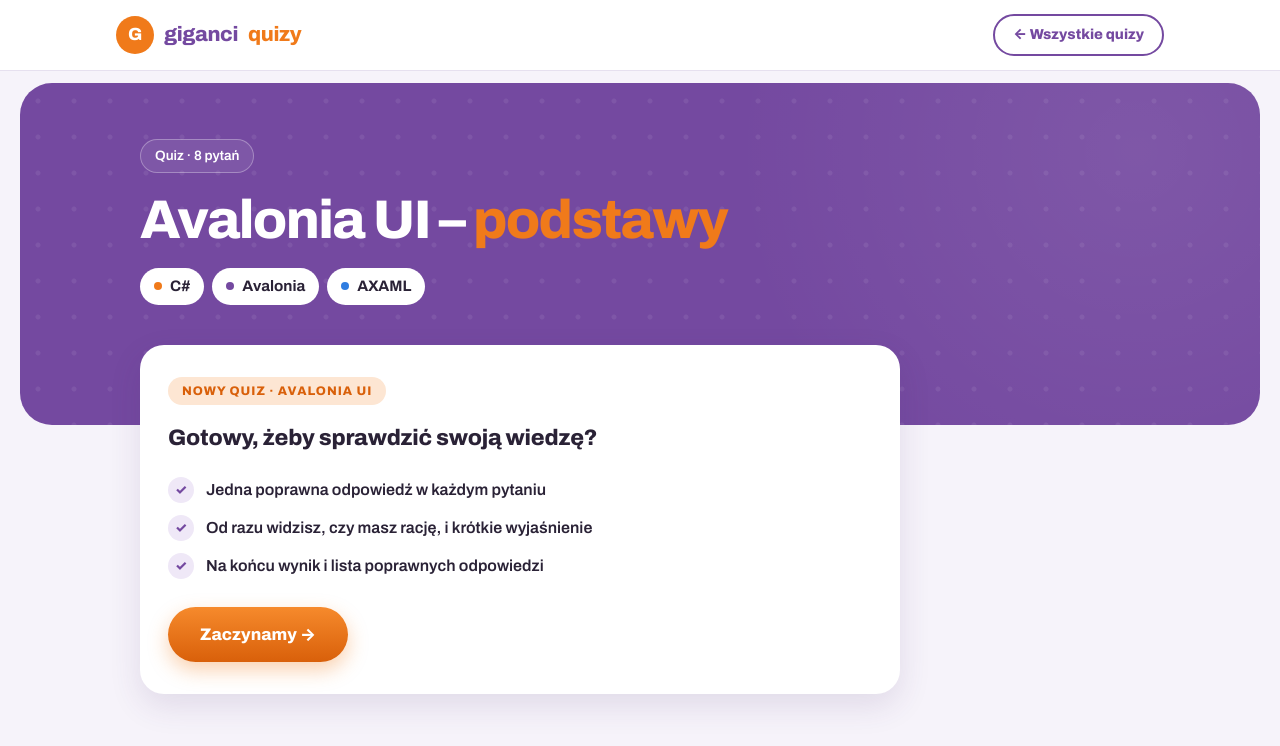
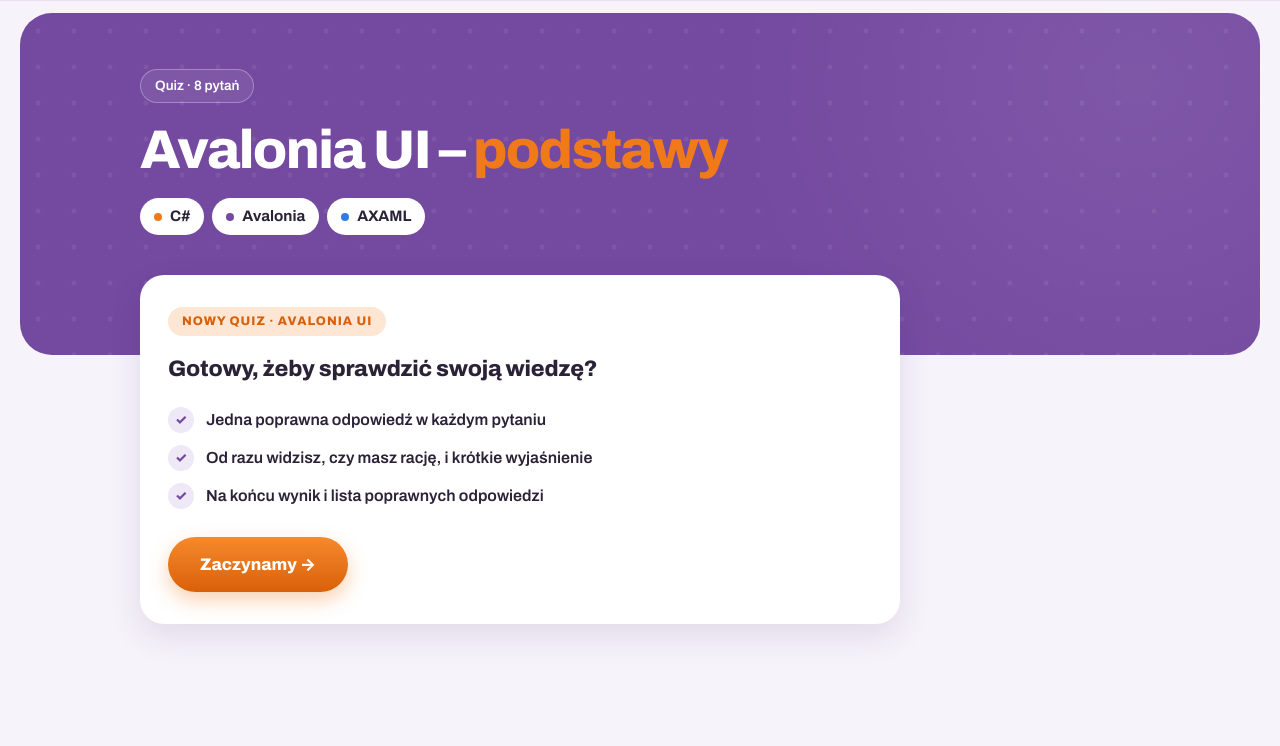
Before and after one commit to recytator/giganci-quizy, a plain HTML site: page quizy/avalonia-podstawy.html in a window 1280 px wide. Drawn offline with Linux system fonts and the light colour scheme.

Commit message:
Remove topbar from avalonia-podstawy.html
Removed topbar section from the HTML file.

```diff
--- a/quizy/avalonia-podstawy.html
+++ b/quizy/avalonia-podstawy.html
@@ -343,10 +343,7 @@
 </head>
 <body>
 <header class="topbar">
-  <div class="topbar-inner">
-    <a class="logo" href="../index.html"><span class="logo-badge">G</span> giganci <span class="accent">quizy</span></a>
-    <a class="btn btn-ghost" style="padding:8px 18px;font-size:.9rem" href="../index.html">← Wszystkie quizy</a>
-  </div>
+
 </header>
 
 <section class="band">
```
